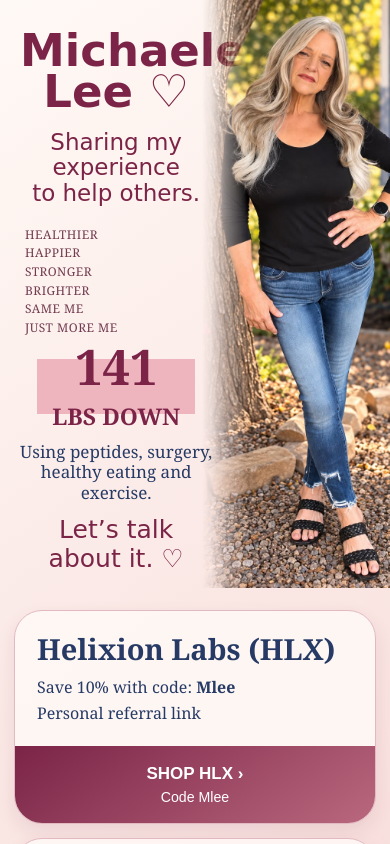
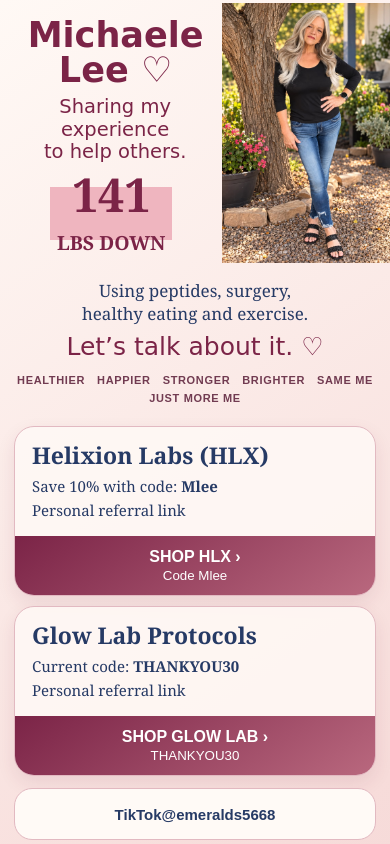
Before and after one commit to Richardatf/Michaele, a plain HTML site: page index.html in a window 390 px wide. Shown: the top 844 px of the page. Drawn offline with Linux system fonts and the light colour scheme.

Commit message:
Improve Michaele link page layout on phones

```diff
--- a/index.html
+++ b/index.html
@@ -2,15 +2,31 @@
 :root{--burg:#7b2447;--navy:#263a65;--rose:#e8a9b6;--blush:#f7dedc;--cream:#fff9f4;--sage:#7c7d69}*{box-sizing:border-box}
 body{margin:0;background:#f2d7d6;color:var(--navy);font-family:Georgia,"Times New Roman",serif}.poster{width:min(900px,100%);margin:auto;background:linear-gradient(145deg,#fff9f5 0,#f7dcda 55%,#efd1d2 100%);overflow:hidden;box-shadow:0 0 45px #6d2a4420}
 .hero{display:grid;grid-template-columns:56% 44%;min-height:620px;position:relative}.left{padding:38px 28px 24px 46px;text-align:center;position:relative}.left:before{content:"❧";position:absolute;left:15px;top:5px;font-size:70px;color:#81816e;transform:rotate(-25deg);opacity:.8}.hero-photo{width:112%;height:100%;margin-left:-12%;object-fit:cover;object-position:center top;display:block;-webkit-mask-image:linear-gradient(to right,transparent 0%,rgba(0,0,0,.12) 5%,rgba(0,0,0,.55) 13%,#000 24%,#000 100%);mask-image:linear-gradient(to right,transparent 0%,rgba(0,0,0,.12) 5%,rgba(0,0,0,.55) 13%,#000 24%,#000 100%)}
-.name{font-family:cursive;font-size:66px;color:var(--burg);margin:5px 0 18px;line-height:.9}.mission{font-family:cursive;color:var(--burg);font-size:31px;line-height:1.1;margin:8px 0 20px}.traits{width:150px;text-align:left;margin:8px 0 10px 18px;color:#713b51;font-size:16px;line-height:1.55;letter-spacing:.04em}.weight{font-size:70px;font-weight:bold;line-height:.8;color:var(--burg);margin:3px auto 16px;background:linear-gradient(transparent 15%,#efb5bf 15% 85%,transparent 85%);width:max-content;padding:0 15px}.weight span{font-size:34px}.story{font-size:23px;line-height:1.2;margin:8px auto 12px;max-width:380px}.talk{font-family:cursive;color:var(--burg);font-size:32px}
+.name{font-family:cursive;font-size:66px;color:var(--burg);margin:5px 0 18px;line-height:.9}.mission{font-family:cursive;color:var(--burg);font-size:31px;line-height:1.1;margin:8px 0 20px}.traits{width:150px;text-align:left;margin:8px 0 10px 18px;color:#713b51;font-size:16px;line-height:1.55;letter-spacing:.04em}.traits span{display:block}.weight{font-size:70px;font-weight:bold;line-height:.8;color:var(--burg);margin:3px auto 16px;background:linear-gradient(transparent 15%,#efb5bf 15% 85%,transparent 85%);width:max-content;padding:0 15px}.weight span{font-size:34px}.story{font-size:23px;line-height:1.2;margin:8px auto 12px;max-width:380px}.talk{font-family:cursive;color:var(--burg);font-size:32px}
 .middle{padding:14px 35px 8px}.offer{display:grid;grid-template-columns:1fr 190px;align-items:center;background:#fffaf6d9;border:1px solid #e2b9c1;border-radius:28px;margin:14px 0;overflow:hidden;min-height:125px;box-shadow:0 7px 18px #6b234318}.offer-copy{padding:18px 22px}.offer h2{margin:0 0 8px;font-size:29px;color:var(--navy)}.offer p{margin:4px 0;font-size:16px}.shop{height:100%;display:flex;align-items:center;justify-content:center;text-align:center;background:linear-gradient(145deg,#7b2447,#b9687e);color:white;text-decoration:none;font:bold 17px Arial,sans-serif;padding:18px}.shop small{display:block;font-weight:normal;margin-top:5px}
 .socials{display:grid;grid-template-columns:repeat(3,1fr);gap:10px;margin:17px 0}.socials a{background:#fffaf6;border:1px solid #e2b9c1;border-radius:18px;text-align:center;padding:13px 6px;text-decoration:none;color:var(--navy);font:bold 14px Arial,sans-serif}
 .bottom{display:grid;grid-template-columns:1.05fr 1.05fr .9fr;gap:18px;align-items:center;padding:15px 42px 25px}.photo-card{position:relative}.photo-card img{width:100%;height:330px;object-fit:cover;border:6px solid #fff;border-radius:22px;box-shadow:0 8px 22px #6b234328}.photo-card.then img{object-fit:contain;object-position:center center;background:#f7dedc}.photo-card.now{overflow:hidden;border-radius:22px;background:#f7dedc;height:330px}.photo-card.now img{display:block;width:100%;height:330px;object-fit:contain;object-position:center center;border:6px solid #fff;border-radius:22px;box-shadow:none;transform:none}.label{position:absolute;bottom:12px;left:0;right:0;text-align:center;font-family:cursive;font-size:33px;color:var(--burg);background:#efb5bfd9;padding:2px}.chapter{text-align:center}.chapter .script{font-family:cursive;color:var(--burg);font-size:32px;line-height:1.05}.chapter .real{margin-top:20px;color:#75475a;font-size:14px;line-height:1.6;letter-spacing:.08em}
 .disclaimer{margin:0 42px 32px;padding:17px 24px;border:1px solid #dcb1bb;border-radius:25px;background:#fff8f5d9;text-align:center;font-size:13px;line-height:1.45;color:#624b55}
-@media(max-width:620px){.hero{grid-template-columns:57% 43%;min-height:510px}.left{padding:26px 10px 15px 20px}.name{font-size:45px}.mission{font-size:23px}.traits{font-size:12px;margin-left:5px;width:110px}.weight{font-size:49px}.weight span{font-size:23px}.story{font-size:17px}.talk{font-size:25px}.middle{padding:8px 14px}.offer{grid-template-columns:1fr}.shop{min-height:62px}.socials{grid-template-columns:1fr}.bottom{padding:12px 14px 22px;grid-template-columns:1fr 1fr}.bottom .chapter{grid-column:1/-1}.photo-card img{height:250px}.photo-card.now{height:250px}.photo-card.now img{width:100%;height:250px;object-fit:contain;object-position:center center;transform:none}.disclaimer{margin:0 14px 22px}.left:before{display:none}}
+@media(max-width:620px){
+ body{background:var(--cream)}.poster{width:100%;box-shadow:none}
+ .hero{display:grid;grid-template-columns:minmax(0,1fr) 43%;grid-template-areas:"name photo" "mission photo" "weight photo" "story story" "talk talk" "traits traits";grid-template-rows:auto auto 1fr auto auto auto;min-height:0;align-items:center}
+ .left{display:contents}.left:before{display:none}
+ .name{grid-area:name;font-size:clamp(32px,9vw,45px);line-height:1;margin:17px 6px 6px 15px;overflow-wrap:normal}
+ .mission{grid-area:mission;font-size:clamp(17px,5vw,22px);line-height:1.15;margin:3px 7px 8px 15px}
+ .weight{grid-area:weight;font-size:clamp(41px,12vw,57px);line-height:.8;margin:5px auto 15px;padding:0 7px}.weight span{font-size:clamp(17px,5vw,23px)}
+ .hero-photo{grid-area:photo;width:100%;height:260px;margin:0;object-fit:cover;object-position:center top;mask-image:none;-webkit-mask-image:none}
+ .story{grid-area:story;font-size:17px;line-height:1.35;margin:14px 18px 3px;text-align:center}
+ .talk{grid-area:talk;font-size:25px;margin:3px 12px;text-align:center}
+ .traits{grid-area:traits;display:flex;flex-wrap:wrap;justify-content:center;gap:5px 12px;width:auto;margin:10px 14px 4px;text-align:center;font:600 11px/1.2 Arial,sans-serif;letter-spacing:.06em}.traits span{display:inline;white-space:nowrap}
+ .middle{padding:6px 14px}.offer{grid-template-columns:1fr;margin:10px 0;border-radius:20px;min-height:0}.offer-copy{padding:15px 17px 12px}.offer h2{font-size:23px;line-height:1.15}.offer p{font-size:15px}.shop{min-height:54px;padding:12px;font-size:16px}.shop small{margin-top:2px}
+ .socials{grid-template-columns:1fr;gap:9px;margin:12px 0}.socials a{min-height:52px;display:flex;align-items:center;justify-content:center;gap:5px;padding:12px;font-size:15px}.socials br{display:none}
+ .bottom{padding:12px 14px 20px;grid-template-columns:minmax(0,1fr) minmax(0,1fr);gap:10px}.bottom .chapter{grid-column:1/-1}.photo-card img,.photo-card.now,.photo-card.now img{height:clamp(190px,62vw,270px)}.photo-card img,.photo-card.now img{border-width:4px;border-radius:16px}.photo-card.now{border-radius:16px}.label{font-size:26px}.chapter .script{font-size:27px}.chapter .real{margin-top:10px}
+ .disclaimer{margin:0 14px 22px;padding:15px 17px;font-size:13px}
+}
+@media(max-width:350px){.hero{grid-template-columns:minmax(0,1fr) 41%}.hero-photo{height:238px}.name{font-size:31px}.mission{font-size:16px}.weight{font-size:39px}.weight span{font-size:17px}.middle{padding-inline:10px}.bottom{padding-inline:10px}}
 </style><!-- Deployment practice: harmless comment; no visual changes. -->
 </head><body><main class="poster">
-<section class="hero"><div class="left"><h1 class="name">Michaele Lee ♡</h1><div class="mission">Sharing my experience<br>to help others.</div><div class="traits">HEALTHIER<br>HAPPIER<br>STRONGER<br>BRIGHTER<br>SAME ME<br>JUST MORE ME</div><div class="weight">141<br><span>LBS DOWN</span></div><div class="story">Using peptides, surgery,<br>healthy eating and exercise.</div><div class="talk">Let’s talk about it. ♡</div></div><img class="hero-photo" src="Michaele2.jpg" alt="Michaele Lee in the garden"></section>
+<section class="hero"><div class="left"><h1 class="name">Michaele Lee ♡</h1><div class="mission">Sharing my experience<br>to help others.</div><div class="traits"><span>HEALTHIER</span><span>HAPPIER</span><span>STRONGER</span><span>BRIGHTER</span><span>SAME ME</span><span>JUST MORE ME</span></div><div class="weight">141<br><span>LBS DOWN</span></div><div class="story">Using peptides, surgery,<br>healthy eating and exercise.</div><div class="talk">Let’s talk about it. ♡</div></div><img class="hero-photo" src="Michaele2.jpg" alt="Michaele Lee in the garden"></section>
 <section class="middle">
 <div class="offer"><div class="offer-copy"><h2>Helixion Labs (HLX)</h2><p>Save 10% with code: <strong>Mlee</strong></p><p>Personal referral link</p></div><a class="shop" href="https://hlxlabs.shop/?ref=Mlee" target="_blank" rel="sponsored noopener"><span>SHOP HLX ›<small>Code Mlee</small></span></a></div>
 <div class="offer"><div class="offer-copy"><h2>Glow Lab Protocols</h2><p>Current code: <strong>THANKYOU30</strong></p><p>Personal referral link</p></div><a class="shop" href="https://glowlabprotocols.com/?ref=MICHAELELEE" target="_blank" rel="sponsored noopener"><span>SHOP GLOW LAB ›<small>THANKYOU30</small></span></a></div>
```
